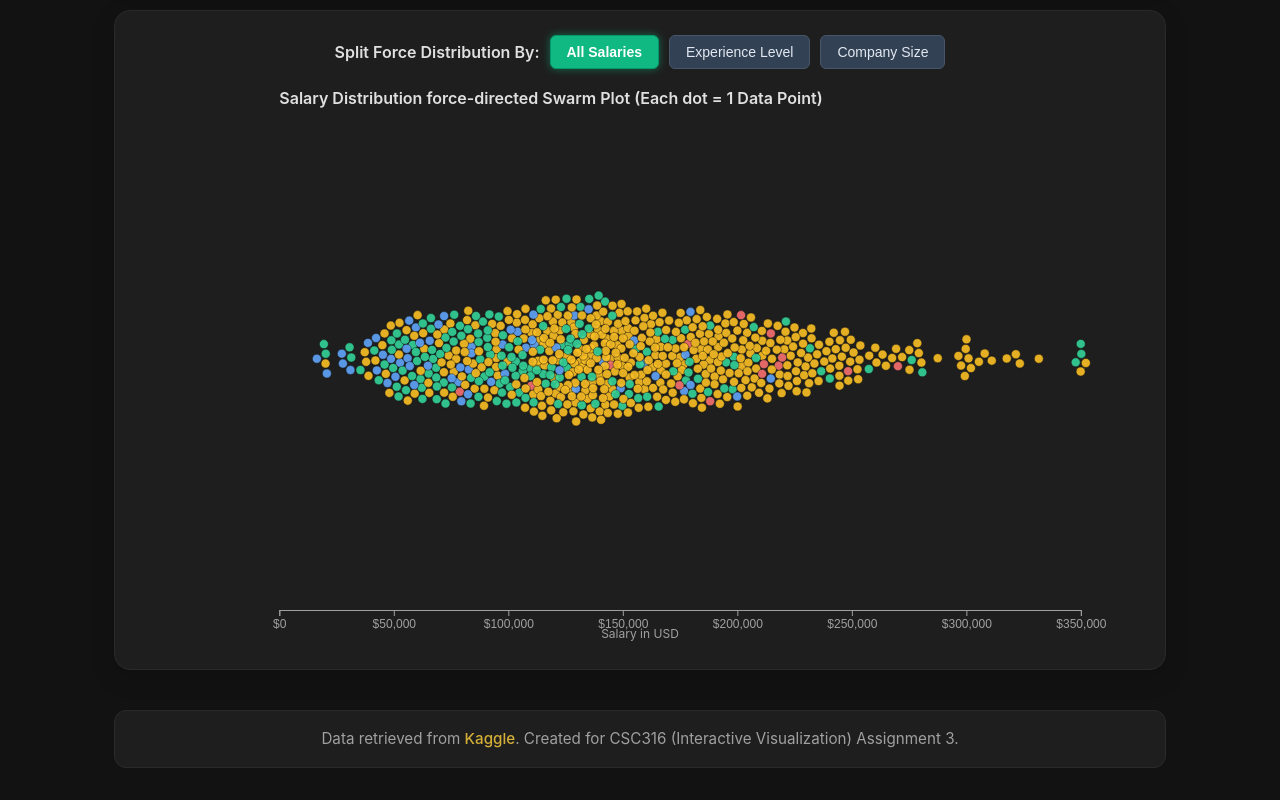
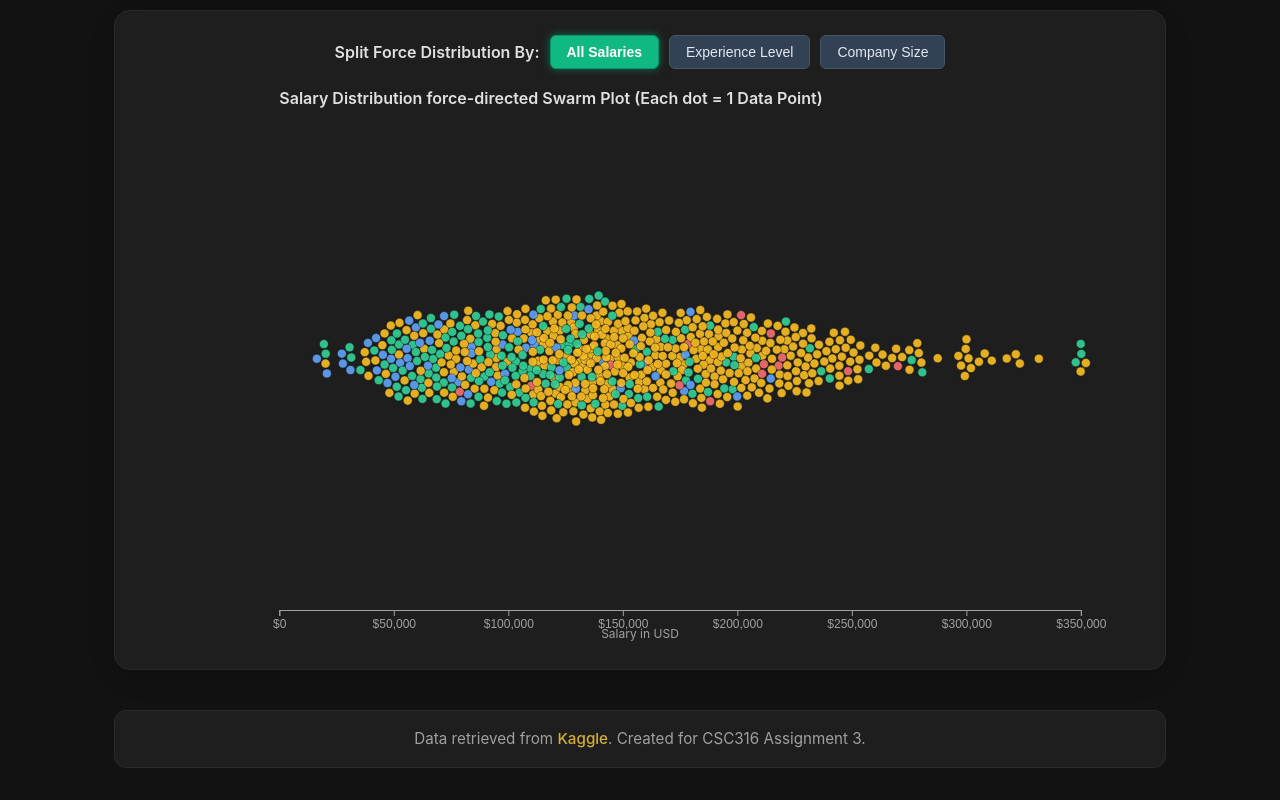
Before and after one commit to Shawn0603/CSC316-A3, a plain HTML site: page index.html in a window 1280 px wide. Shown: the part 1616-2416 px from the top of the page. Drawn offline with nearby package versions, Linux system fonts and the light colour scheme; animation ran at ten frames a second.

Commit message:
fix some

```diff
--- a/index.html
+++ b/index.html
@@ -50,7 +50,7 @@
         <p>
           Data retrieved from
           <a href="https://www.kaggle.com/datasets/mexwell/data-science-salary-data" target="_blank" rel="noopener noreferrer">Kaggle</a>.
-          Created for CSC316 (Interactive Visualization) Assignment 3.
+          Created for CSC316 Assignment 3.
         </p>
       </footer>
     </div>
```
